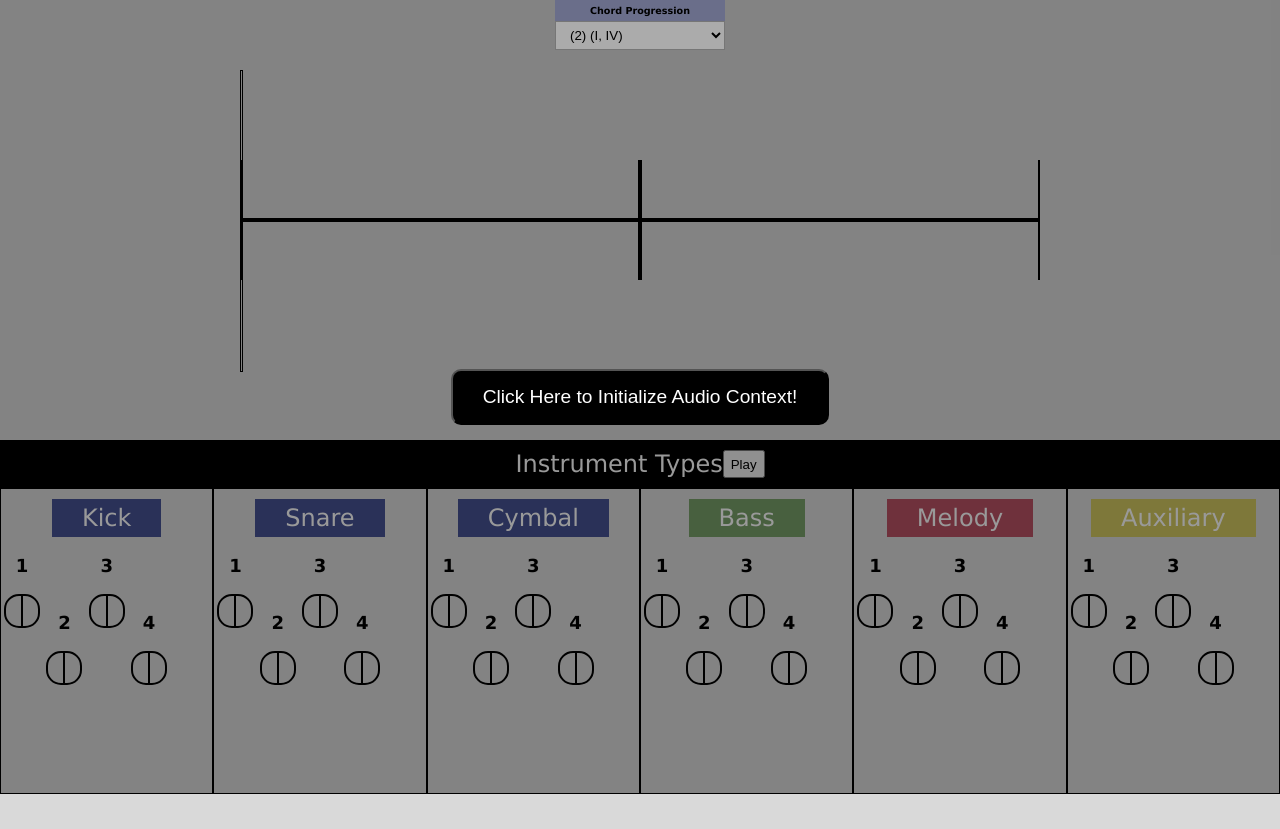
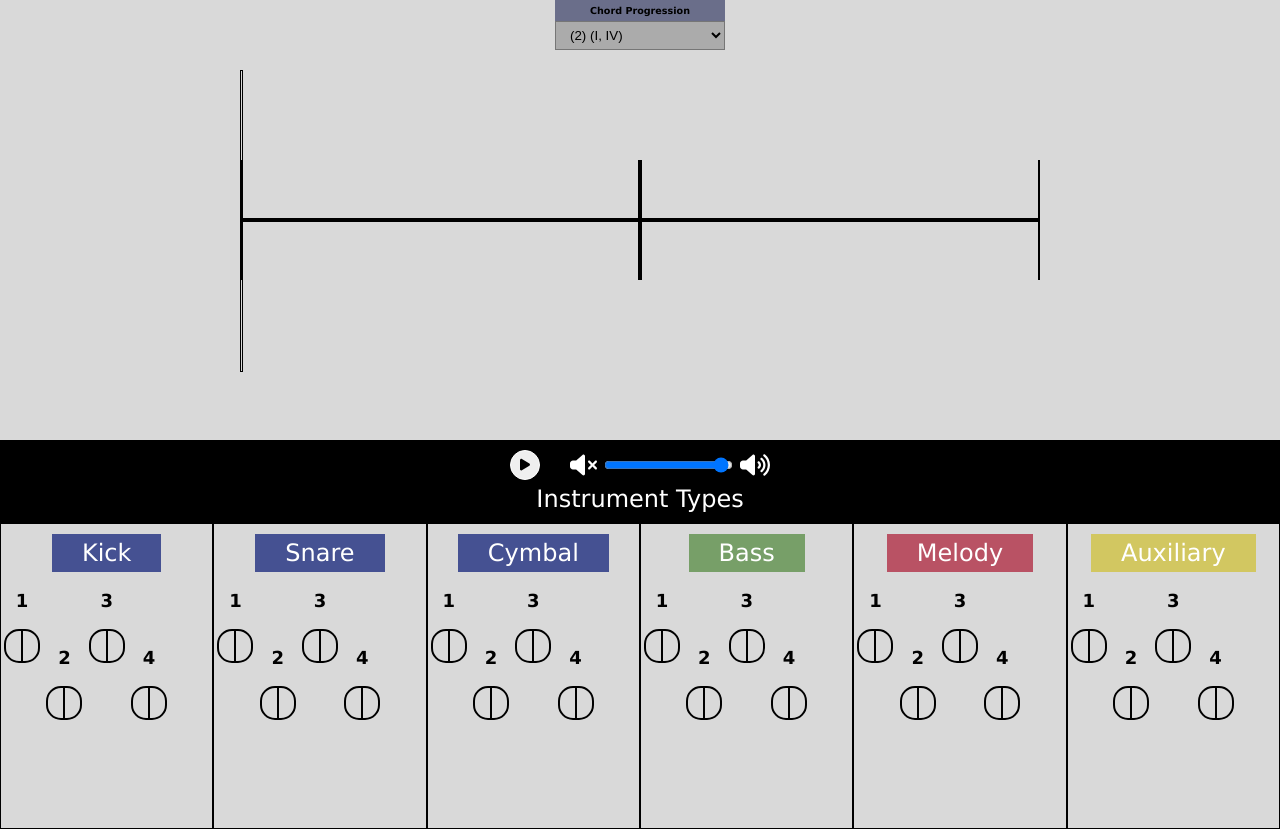
Before and after one commit to angel1254mc/SweetBeats-MVP, a Next.js app: page /program in a window 1280 px wide. Before the commit the page ends 800 px from the top, so only its background shows below. Built offline with nearby package versions, Linux system fonts and the light colour scheme; no server answers.

Commit message:
Volume changer and Play/Pause for design 1

```diff
--- a/hooks/InstrumentContext.jsx
+++ b/hooks/InstrumentContext.jsx
@@ -6,8 +6,8 @@ import React, {
   useRef,
   useState,
 } from "react";
-import { Players, Sequence } from "tone";
-import { Transport, start as toneStart } from "tone";
+import { Players, Sequence, getDestination } from "tone";
+import { Transport, start as toneStart, Volume } from "tone";
 import WebAudioScheduler from "web-audio-scheduler/lib/WebAudioScheduler";
 
 export const InstrumentsContext = createContext(null);
@@ -25,6 +25,7 @@ const InstrumentsContextProvider = ({ children }) => {
     { chordKey: { 0: "I", 1: "IV" } }
   );
 
+  const vol = useRef();
   const loop = useRef();
   const samples = useRef();
   const instrumentKeys = [
@@ -144,6 +145,7 @@ const InstrumentsContextProvider = ({ children }) => {
   };
   useEffect(() => {
     // Loads our stuff at the start of the program - namely our mp3 files for melodies, auxiliaries, bass, etc.
+    vol.current = getDestination();
     Transport.bpm.value = 120;
     samples.current = new Players(
       {
@@ -290,7 +292,8 @@ const InstrumentsContextProvider = ({ children }) => {
         measureChords,
         setMeasureChords,
         setIsPlaying,
-        isPlaying
+        isPlaying,
+        vol
       }}
     >
       {children}
--- a/pages/program.js
+++ b/pages/program.js
@@ -1,16 +1,37 @@
-import Head from 'next/head'
-import Image from 'next/image'
-import { Inter } from '@next/font/google'
-import styles from '../styles/Home.module.css'
-import InstrumentContainer from '../components/InstrumentContainer'
-import { useContext, useEffect, useState } from 'react'
-import MeasuresContainer from '../components/MeasuresContainer'
-import {InstrumentsContext, InstrumentsContextProvider} from '../hooks/InstrumentContext'
+import Head from "next/head";
+import Image from "next/image";
+import { Inter } from "@next/font/google";
+import styles from "../styles/Home.module.css";
+import InstrumentContainer from "../components/InstrumentContainer";
+import { useContext, useEffect, useState } from "react";
+import MeasuresContainer from "../components/MeasuresContainer";
+import {
+  InstrumentsContext,
+  InstrumentsContextProvider,
+} from "../hooks/InstrumentContext";
+import { FontAwesomeIcon } from "@fortawesome/react-fontawesome";
+import { faPause, faPlay, faVolumeHigh, faVolumeMute } from "@fortawesome/free-solid-svg-icons";
 
 export default function Home() {
   const [togglePlayer, setTogglePlayer] = useState(true);
   const [gesture, setGesture] = useState(false);
-  const  {start, stop} = useContext(InstrumentsContext)
+  const { start, stop, vol } = useContext(InstrumentsContext);
+  const [volume, setVolume] = useState(1);
+  const handleToggle = () => {
+    if (togglePlayer) {
+      start();
+    } else {
+      stop();
+    }
+    setTogglePlayer(!togglePlayer);
+  }
+
+  const handleVolumeChange = (e) => {
+
+    setVolume(e.target.value);
+    vol.current.volume.value = e.target.value;
+    console.log(vol.current.volume)
+  }
   return (
     <>
       <Head>
@@ -21,44 +42,65 @@ export default function Home() {
       </Head>
       <main>
         <div className="main_app_container">
-          {
-            !gesture ?
-            <div className="initialize-audio-overlay">
-
-              <div class="intro-text">
-            <button className="initialize-audio-button" onClick={() => {
-              setGesture(true);
-            }}>Click Here to Initialize Audio Context!</button>
-            </div>
-          </div> : <></>}
-
-          <MeasuresContainer/>
+          <MeasuresContainer />
           <div className="instruments">
-
-
             <div className="instrument-types-label">
-              Instrument Types
-              <button onClick={() => {
-                if (togglePlayer) {
-                  start();
-                } else {
-                  stop();
-                }
-                setTogglePlayer(!togglePlayer);
-              }}>{togglePlayer ? "Play" : "Pause"}</button>
-            </div>
-            <div className="instruments-container">
-              <InstrumentContainer name="kick" color="#455192" instrument_ident="kick"/>
-              <InstrumentContainer name="snare" color="#455192" instrument_ident="snare"/>
-              <InstrumentContainer name="cymbal" color="#455192" instrument_ident="cymbal"/>
-              <InstrumentContainer name="bass" color="#779F68" instrument_ident="bass"/>
-              <InstrumentContainer name="melody" color="#B95264" instrument_ident="melody"/>
-              <InstrumentContainer name="auxiliary" color="#D2C761" instrument_ident="auxiliary"/>
+              <div className="controls-container">
+                <button
+                style={{
+                  height: '30px',
+                  width: '30px',
+                  display: 'flex',
+                  justifyContent: 'center',
+                  alignItems: 'center',
+                  borderRadius: '100%'
+                }}
+                className="play-button"
+                  onClick={handleToggle}>
+                  {togglePlayer ? <FontAwesomeIcon height={30} icon={faPlay}/> : <FontAwesomeIcon height={30}icon={faPause}/>}
+                </button>
+                <div className="volume-container">
+                  <FontAwesomeIcon height={20} icon={faVolumeMute} /> <input max={4} min={-80} onChange={handleVolumeChange} value={volume} type="range" id="volume-slider"></input> <FontAwesomeIcon height={20} icon={faVolumeHigh}/>
+                </div>
+              </div>
+              <div>Instrument Types</div>
             </div>
 
+            <div className="instruments-container">
+              <InstrumentContainer
+                name="kick"
+                color="#455192"
+                instrument_ident="kick"
+              />
+              <InstrumentContainer
+                name="snare"
+                color="#455192"
+                instrument_ident="snare"
+              />
+              <InstrumentContainer
+                name="cymbal"
+                color="#455192"
+                instrument_ident="cymbal"
+              />
+              <InstrumentContainer
+                name="bass"
+                color="#779F68"
+                instrument_ident="bass"
+              />
+              <InstrumentContainer
+                name="melody"
+                color="#B95264"
+                instrument_ident="melody"
+              />
+              <InstrumentContainer
+                name="auxiliary"
+                color="#D2C761"
+                instrument_ident="auxiliary"
+              />
+            </div>
           </div>
         </div>
       </main>
     </>
-  )
+  );
 }
--- a/styles/globals.css
+++ b/styles/globals.css
@@ -294,6 +294,12 @@ select.chord-select-dropdown {
   overflow-x: visible;
 }
 
+.instrument-types-label {
+  align-items: center;
+  row-gap: 5px;
+  display: flex;
+  flex-direction: column;
+}
 @keyframes cruiseRight {
   from {
     transform: translateX(0px)
@@ -305,3 +311,23 @@ select.chord-select-dropdown {
 .chord-selector {
   z-index: 20;
 }
+
+.play-button {
+  border: 1px solid white;
+  transition: 0.2s all;
+}
+.play-button:hover {
+  border: 1px solid grey;
+  transform: scale(1.2);
+}
+.controls-container {
+  display: flex;
+  align-items: center;
+  column-gap: 30px;
+}
+
+.volume-container {
+  display: flex;
+  column-gap: 5px;
+  align-items: center;
+}
```
